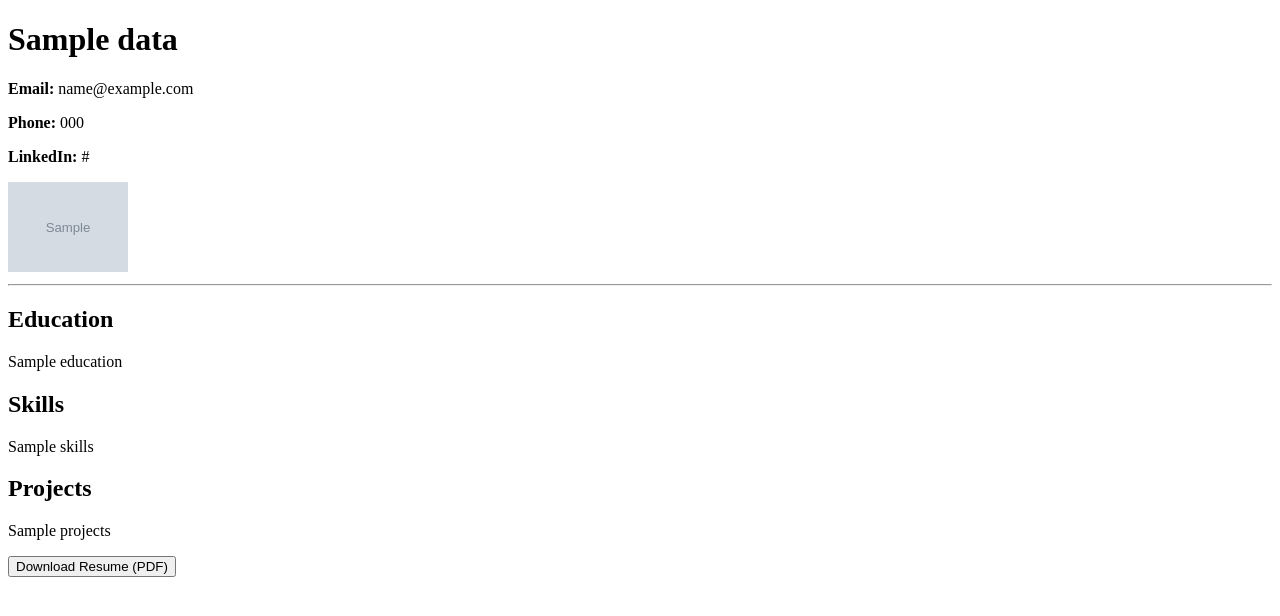
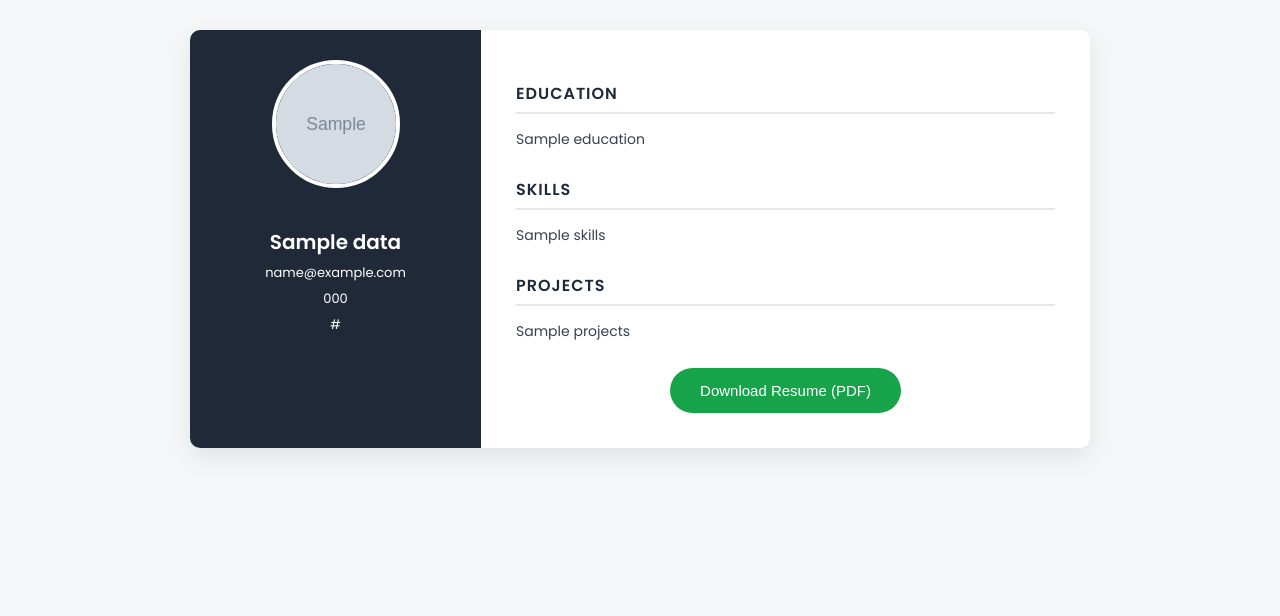
Before and after one commit to SandhiyaBaskar-Moon/resume_builder, a Flask app: template templates/resume.html in a window 1280 px wide. Shown: the top 616 px of the page. Run offline with Flask 3, Linux system fonts and the light colour scheme; the template is opened without the code that fills it: most values are stand-ins (such as "Sample title", 1, 10 or a date in 2020); grey boxes marked "Sample" are stand-in pictures.

Commit message:
Add Professional resume design

```diff
--- a/templates/resume.html
+++ b/templates/resume.html
@@ -1,37 +1,147 @@
 <!DOCTYPE html>
-<html>
+<html lang="en">
 <head>
+    <meta charset="UTF-8">
     <title>Resume Preview</title>
+
+    <!-- Google Font -->
+    <link href="https://fonts.googleapis.com/css2?family=Poppins:wght@300;400;500;600&display=swap" rel="stylesheet">
+
+    <style>
+        body {
+            font-family: 'Poppins', sans-serif;
+            background: #f4f6f8;
+            margin: 0;
+            padding: 30px;
+        }
+
+        .resume {
+            max-width: 900px;
+            margin: auto;
+            background: #ffffff;
+            border-radius: 10px;
+            display: flex;
+            overflow: hidden;
+            box-shadow: 0 10px 25px rgba(0,0,0,0.08);
+        }
+
+        /* LEFT COLUMN */
+        .left {
+            width: 30%;
+            background: #1f2937;
+            color: white;
+            padding: 30px;
+            text-align: center;
+        }
+
+        .left img {
+            width: 120px;
+            height: 120px;
+            object-fit: cover;
+            border-radius: 50%;
+            margin-bottom: 15px;
+            border: 4px solid white;
+        }
+
+        .left h2 {
+            font-size: 20px;
+            margin-bottom: 5px;
+        }
+
+        .left p {
+            font-size: 13px;
+            margin: 6px 0;
+            word-wrap: break-word;
+        }
+
+        /* RIGHT COLUMN */
+        .right {
+            width: 70%;
+            padding: 35px;
+        }
+
+        .section {
+            margin-bottom: 25px;
+        }
+
+        .section h3 {
+            color: #1f2937;
+            font-size: 16px;
+            border-bottom: 2px solid #e5e7eb;
+            padding-bottom: 6px;
+            margin-bottom: 12px;
+            text-transform: uppercase;
+            letter-spacing: 1px;
+        }
+
+        .section p {
+            font-size: 14px;
+            line-height: 1.7;
+            color: #374151;
+        }
+
+        .download-btn {
+            text-align: center;
+            margin-top: 25px;
+        }
+
+        .download-btn button {
+            background: #16a34a;
+            color: white;
+            border: none;
+            padding: 14px 30px;
+            font-size: 15px;
+            border-radius: 30px;
+            cursor: pointer;
+        }
+
+        .download-btn button:hover {
+            background: #15803d;
+        }
+    </style>
 </head>
 <body>
 
-<h1>{{ data.name }}</h1>
+<div class="resume">
 
-<p><b>Email:</b> {{ data.email }}</p>
-<p><b>Phone:</b> {{ data.phone }}</p>
-<p><b>LinkedIn:</b> {{ data.linkedin }}</p>
-
+    <!-- LEFT SIDE -->
+    <div class="left">
         {% if photo %}
-<img src="{{ url_for('static', filename='uploads/' + photo) }}" width="120">
+        <img src="{{ url_for('static', filename='uploads/' + photo) }}">
         {% endif %}
 
-<hr>
+        <h2>{{ data.name }}</h2>
+
+        {% if data.email %}<p>{{ data.email }}</p>{% endif %}
+        {% if data.phone %}<p>{{ data.phone }}</p>{% endif %}
+        {% if data.linkedin %}<p>{{ data.linkedin }}</p>{% endif %}
+    </div>
+
+    <!-- RIGHT SIDE -->
+    <div class="right">
 
         {% if data.education %}
-<h2>Education</h2>
+        <div class="section">
+            <h3>Education</h3>
             <p>{{ data.education }}</p>
+        </div>
         {% endif %}
 
         {% if data.skills %}
-<h2>Skills</h2>
+        <div class="section">
+            <h3>Skills</h3>
             <p>{{ data.skills }}</p>
+        </div>
         {% endif %}
 
         {% if data.projects %}
-<h2>Projects</h2>
+        <div class="section">
+            <h3>Projects</h3>
             <p>{{ data.projects }}</p>
+        </div>
         {% endif %}
 
+        <div class="download-btn">
             <form action="/download" method="POST">
                 {% for key, value in data.items() %}
                     <input type="hidden" name="{{ key }}" value="{{ value }}">
@@ -39,6 +149,11 @@
                 <input type="hidden" name="photo" value="{{ photo }}">
                 <button type="submit">Download Resume (PDF)</button>
             </form>
+        </div>
+
+    </div>
+
+</div>
 
 </body>
 </html>
```
Lines whose indentation alone changed are shown as unchanged.
